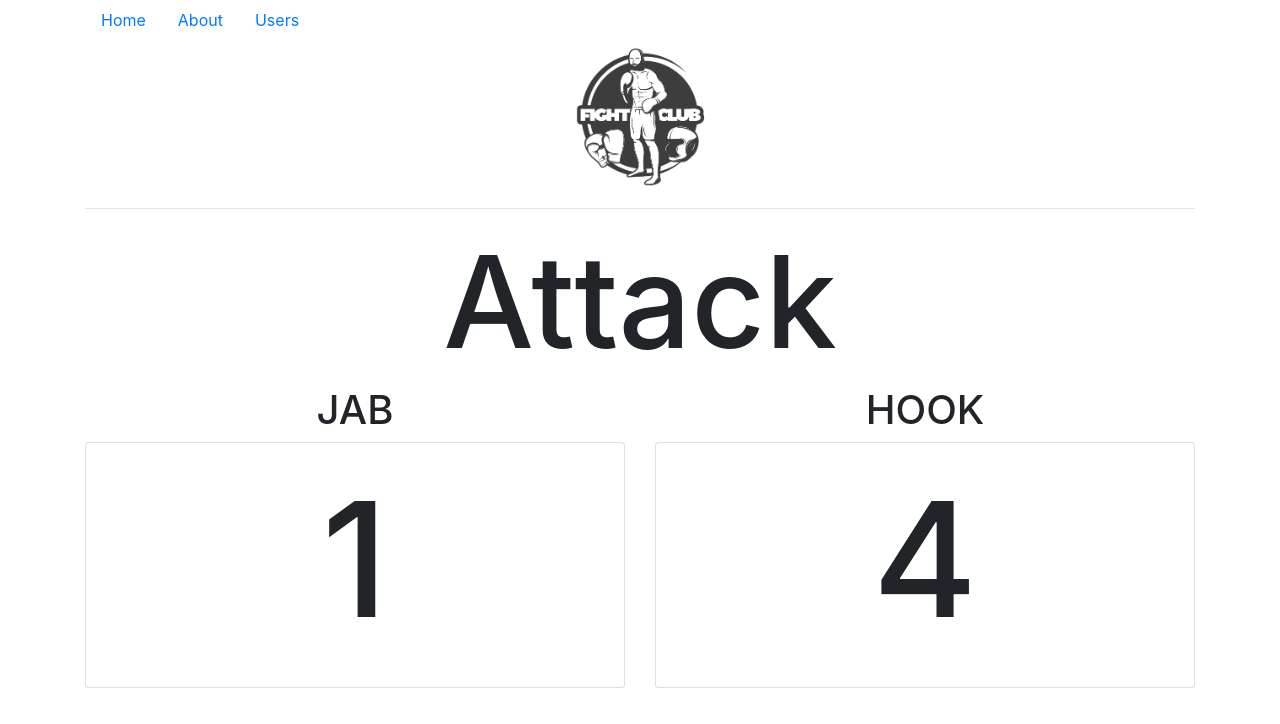
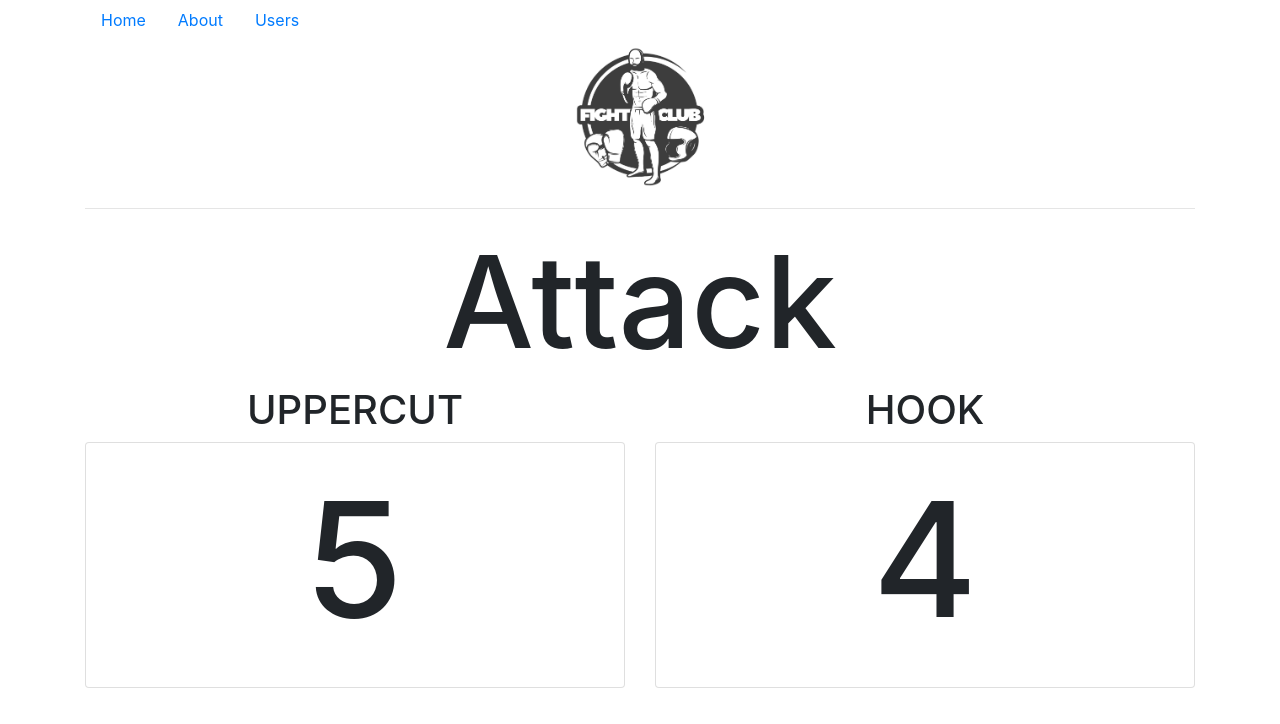
Before and after one commit to dweng0/boxed, a React (Create React App) app: page / in a window 1280 px wide. Shown: the top 724 px of the page. Built offline with nearby package versions, Linux system fonts and the light colour scheme; no server answers.

Commit message:
decrease random cadence

```diff
--- a/src/components/Combo/index.tsx
+++ b/src/components/Combo/index.tsx
@@ -9,7 +9,7 @@ interface CombinationDetails {
     dispatcher: any
 }
 
-const CADENCE_FLOOR = 1000;
+const CADENCE_FLOOR = 500;
 const PUNCH_MAP = ['','jab', 'punch', 'hook', 'hook', 'uppercut', 'uppercut'];
 const DEFEND_MAP = ['', 'weave', 'weave', 'block', 'block', 'sideblock', 'sideblock'];
 
--- a/src/services/combomaker/index.ts
+++ b/src/services/combomaker/index.ts
@@ -44,7 +44,7 @@ export class ComboMaker {
      * generate a random cadence in milli seconds
      */
     randomCadence(): number {
-        return this.randomNumber(1500, 2700, 0);
+        return this.randomNumber(700, 1500, 0);
     }
 
     randomOdd(previous: number): number {
```
